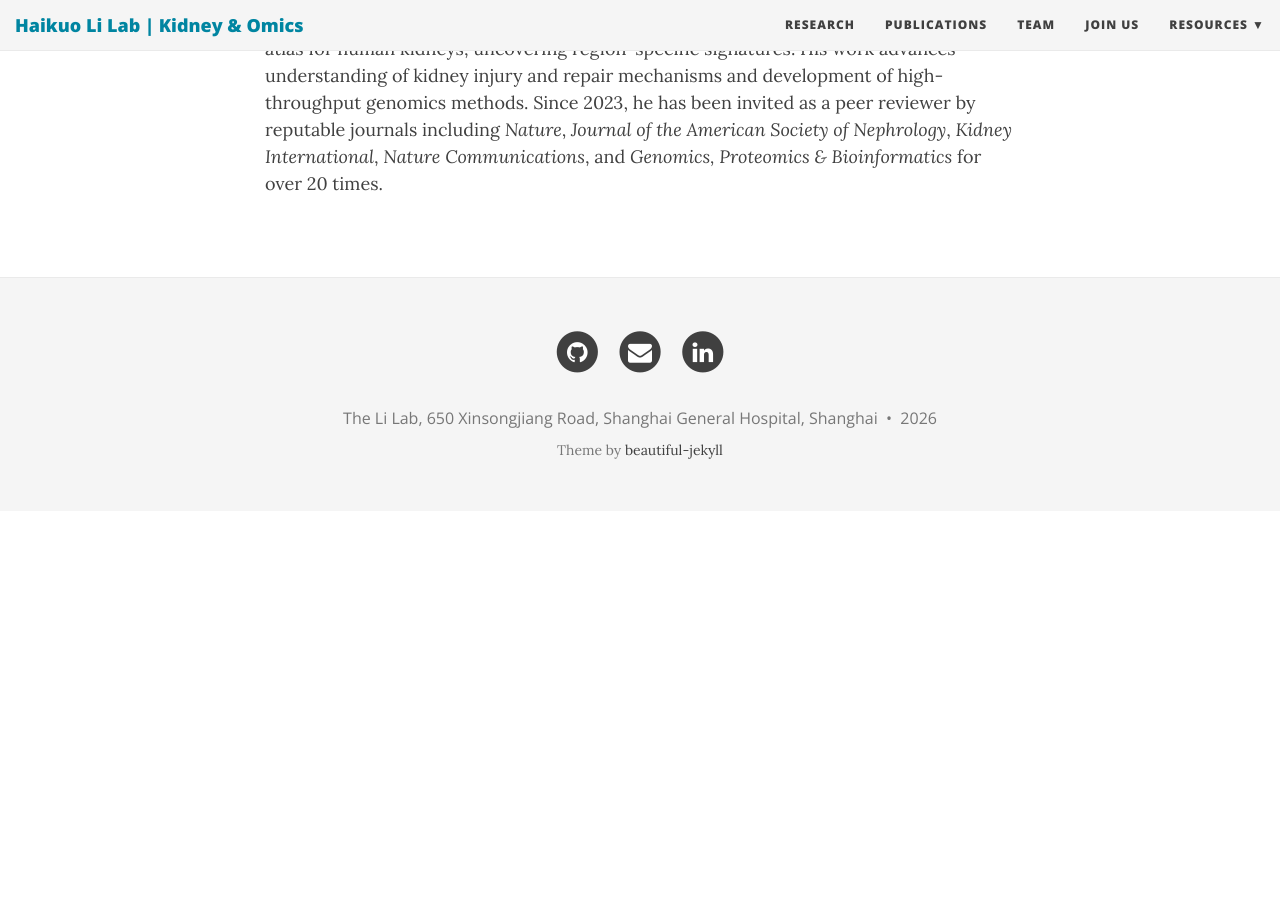
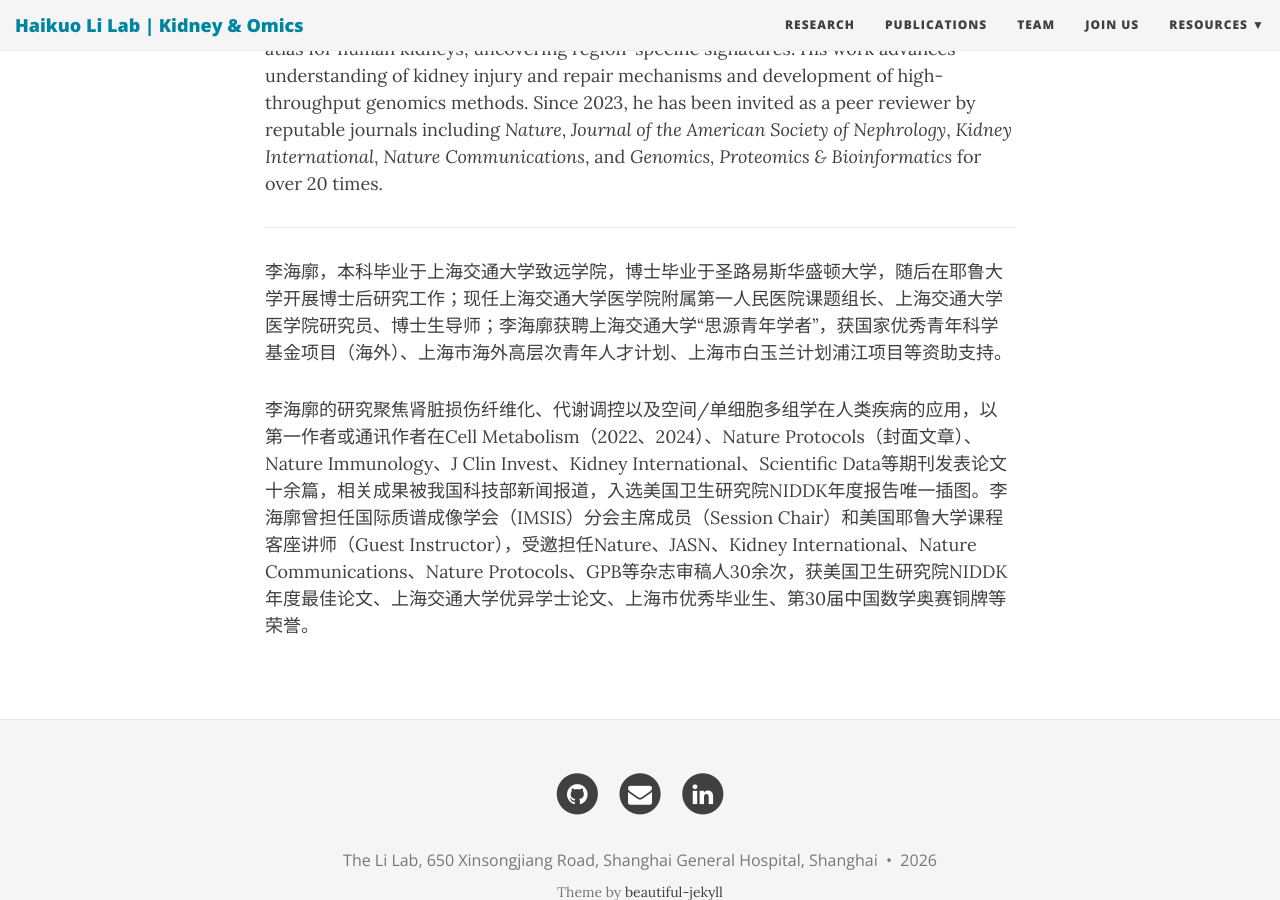
Before and after one commit to TheLiLab/thelilab.github.io, a Jekyll site: the page built from joinus.md, in a window 1280 px wide and 900 px high, scrolled down 1944 px. Built offline with Jekyll 4.4.1, drawn with Linux system fonts in a browser that asks for light colours; nearby versions of some CDN libraries; before the commit the page ends 2455 px from its top, so only the background shows below that; some of the changed text lies outside the part shown.

Commit message:
Update joinus.md

```diff
--- a/joinus.md
+++ b/joinus.md
@@ -35,3 +35,9 @@
 His research explores mechanisms of kidney injury, fibrosis and metabolic dysregulation with single-cell and spatial omics approaches, including single-cell transcriptomics, chromatin accessibility and spatially resolved multiomics. In addition, he is broadly interested in epigenetic regulation of gene expression in human diseases, as well as development of cutting-edge genomics technologies.<br>
 
 Since 2020, he has published 9 first-author research articles in journals such as <i>Cell Metabolism</i>, <i>Nature Protocols</i> and <i>Scientific Data</i>, and 6 first-author reviews in <i>Nature Immunology</i>, <i>The Journal of Clinical Investigation</i> and <i>Kidney International</i>. In <i>Cell Metabolism</i> 2022, Li et al. identified novel cell states of injured proximal tubules and dysregulated lipid metabolism in mouse models of kidney fibrosis, featured in the 2023 NIDDK annual report. In <i>Cell Metabolism</i> 2024, Li et al. developed a single-cell multiomics atlas for human kidneys, uncovering region-specific signatures. His work advances understanding of kidney injury and repair mechanisms and development of high-throughput genomics methods. Since 2023, he has been invited as a peer reviewer by reputable journals including <i>Nature</i>, <i>Journal of the American Society of Nephrology</i>, <i>Kidney International</i>, <i>Nature Communications</i>, and <i>Genomics, Proteomics & Bioinformatics</i> for over 20 times.
+<br>
+<hr>
+
+李海廓，本科毕业于上海交通大学致远学院，博士毕业于圣路易斯华盛顿大学，随后在耶鲁大学开展博士后研究工作；现任上海交通大学医学院附属第一人民医院课题组长、上海交通大学医学院研究员、博士生导师；李海廓获聘上海交通大学“思源青年学者”，获国家优秀青年科学基金项目（海外）、上海市海外高层次青年人才计划、上海市白玉兰计划浦江项目等资助支持。<br>
+
+李海廓的研究聚焦肾脏损伤纤维化、代谢调控以及空间/单细胞多组学在人类疾病的应用，以第一作者或通讯作者在Cell Metabolism（2022、2024）、Nature Protocols（封面文章）、Nature Immunology、J Clin Invest、Kidney International、Scientific Data等期刊发表论文十余篇，相关成果被我国科技部新闻报道，入选美国卫生研究院NIDDK年度报告唯一插图。李海廓曾担任国际质谱成像学会（IMSIS）分会主席成员（Session Chair）和美国耶鲁大学课程客座讲师（Guest Instructor），受邀担任Nature、JASN、Kidney International、Nature Communications、Nature Protocols、GPB等杂志审稿人30余次，获美国卫生研究院NIDDK年度最佳论文、上海交通大学优异学士论文、上海市优秀毕业生、第30届中国数学奥赛铜牌等荣誉。
```
Also changed, not shown: other parts of joinus.md (+1 -1 lines).
